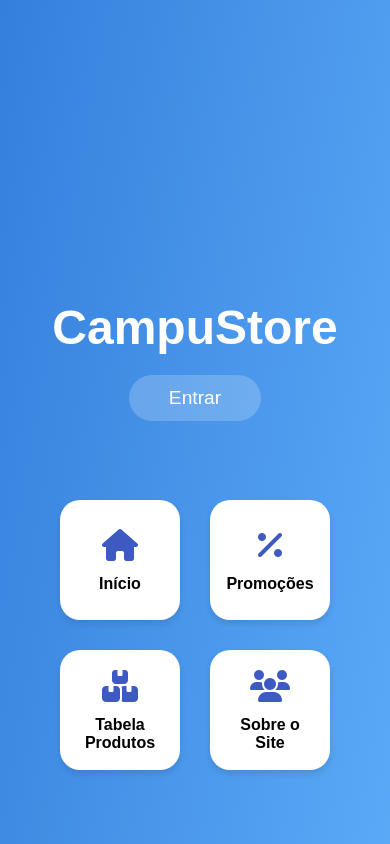
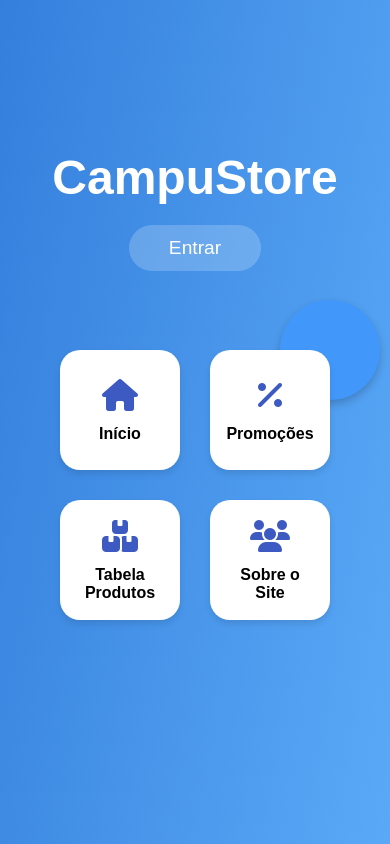
Before and after one commit to IanLucca1/Projeto-Final-Web, a plain HTML site: page index.html in a window 390 px wide. Drawn offline with Linux system fonts and the light colour scheme.

Commit message:
Update style.css

```diff
--- a/css/style.css
+++ b/css/style.css
@@ -118,10 +118,14 @@ h1 {
 }
 @media (max-width: 450px) {
   #dvd-logo {
-    visibility: hidden;
-   /* width: 100px;
-    height: 100px;*/
+
+    width: 100px;
+    height: 100px;
   }
+  .header {
+  margin-top: 150px;
+  height: 200px;
+}
 }
 
 /* @keyframes fadeIn {
```
